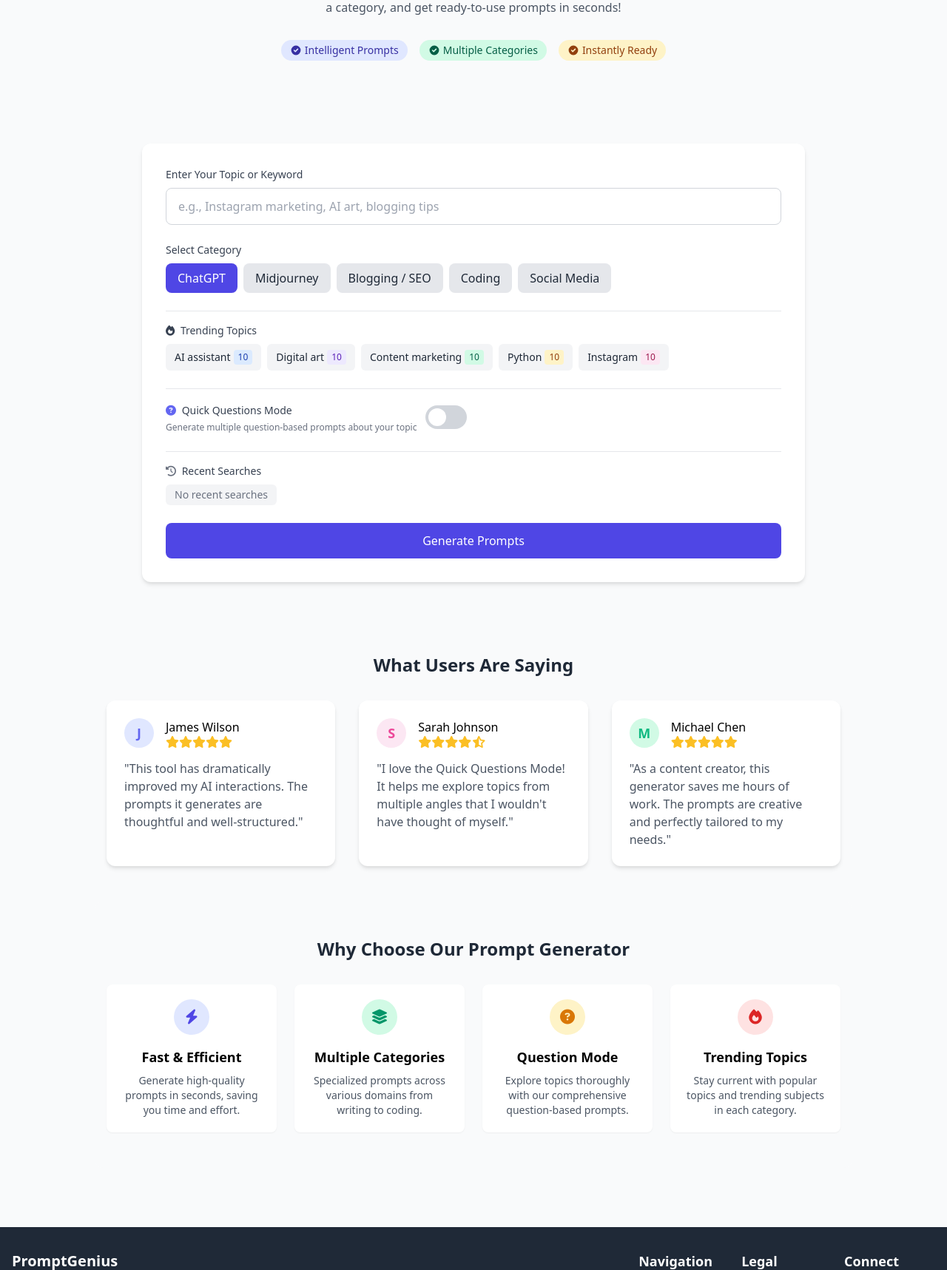
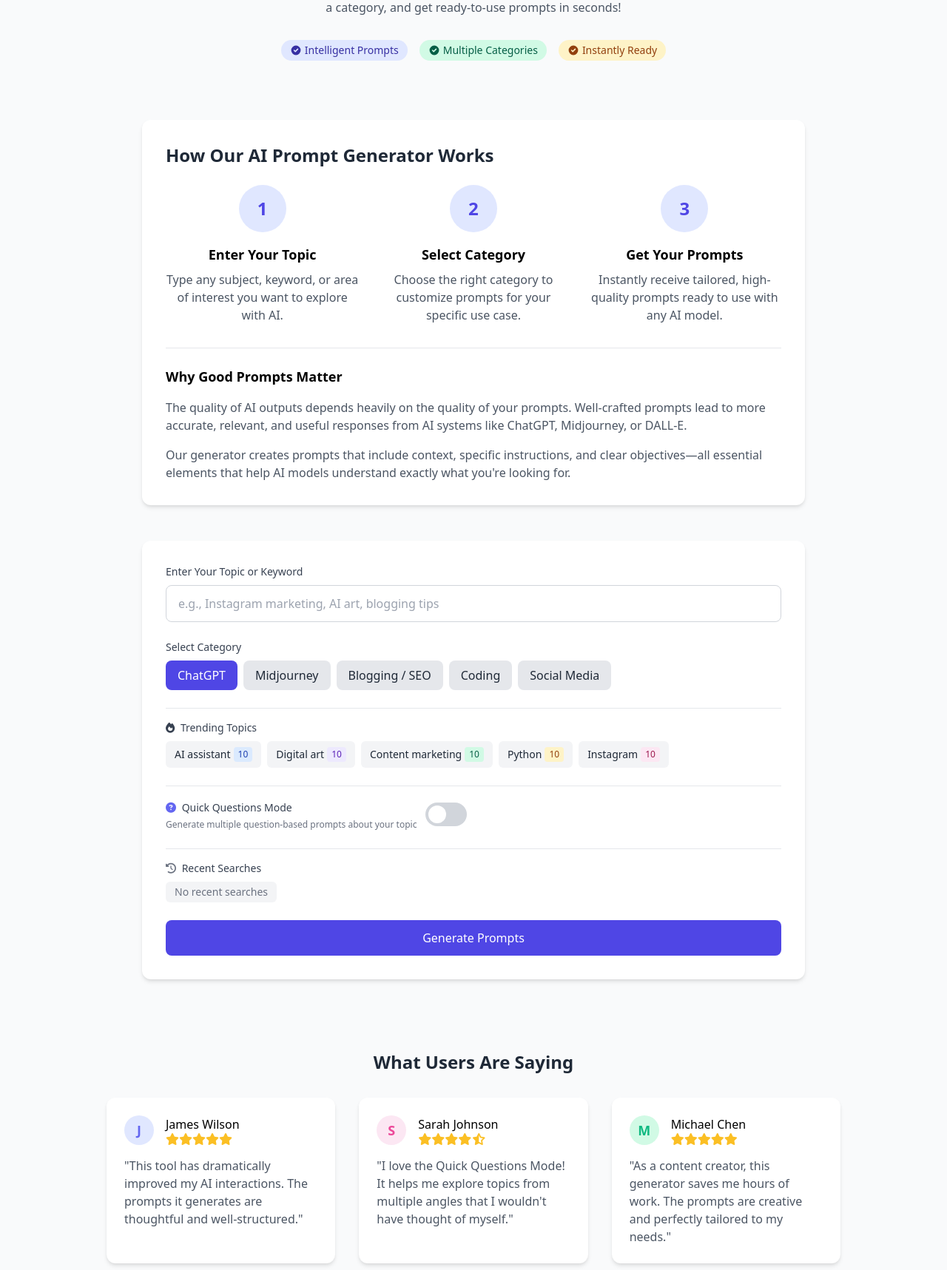
Before and after one commit to kamleshchaudhary012/ai-prompt-generator, a Django app: page / in a window 1280 px wide. Shown: the part 330-2047 px from the top of the page at 74% size. Run offline with Django 5.2, Linux system fonts and the light colour scheme; data comes from the database, SQL or seed files in the repository.

Commit message:
Fix AdSense policy violation - Add substantial content and improve ad placement

```diff
--- a/templates/home.html
+++ b/templates/home.html
@@ -102,7 +102,48 @@
             </div>
         </section>
 
-        <!-- AdSense Ad Unit -->
+        <!-- Introduction and How It Works Section -->
+        <section class="max-w-4xl mx-auto bg-white rounded-xl shadow-md p-6 md:p-8 mb-12">
+            <h2 class="text-2xl font-bold text-gray-800 mb-6">How Our AI Prompt Generator Works</h2>
+
+            <div class="grid grid-cols-1 md:grid-cols-3 gap-6 mb-8">
+                <div class="flex flex-col items-center text-center">
+                    <div class="w-16 h-16 bg-indigo-100 rounded-full flex items-center justify-center mb-4">
+                        <span class="text-indigo-600 text-2xl font-bold">1</span>
+                    </div>
+                    <h3 class="font-semibold text-lg mb-2">Enter Your Topic</h3>
+                    <p class="text-gray-600">Type any subject, keyword, or area of interest you want to explore with AI.</p>
+                </div>
+
+                <div class="flex flex-col items-center text-center">
+                    <div class="w-16 h-16 bg-indigo-100 rounded-full flex items-center justify-center mb-4">
+                        <span class="text-indigo-600 text-2xl font-bold">2</span>
+                    </div>
+                    <h3 class="font-semibold text-lg mb-2">Select Category</h3>
+                    <p class="text-gray-600">Choose the right category to customize prompts for your specific use case.</p>
+                </div>
+
+                <div class="flex flex-col items-center text-center">
+                    <div class="w-16 h-16 bg-indigo-100 rounded-full flex items-center justify-center mb-4">
+                        <span class="text-indigo-600 text-2xl font-bold">3</span>
+                    </div>
+                    <h3 class="font-semibold text-lg mb-2">Get Your Prompts</h3>
+                    <p class="text-gray-600">Instantly receive tailored, high-quality prompts ready to use with any AI model.</p>
+                </div>
+            </div>
+
+            <div class="border-t border-gray-200 pt-6">
+                <h3 class="font-semibold text-lg mb-4">Why Good Prompts Matter</h3>
+                <p class="text-gray-600 mb-4">
+                    The quality of AI outputs depends heavily on the quality of your prompts. Well-crafted prompts lead to more accurate, relevant, and useful responses from AI systems like ChatGPT, Midjourney, or DALL-E.
+                </p>
+                <p class="text-gray-600">
+                    Our generator creates prompts that include context, specific instructions, and clear objectives—all essential elements that help AI models understand exactly what you're looking for.
+                </p>
+            </div>
+        </section>
+
+        <!-- AdSense Ad Unit - Only one ad at top of content -->
         <div class="max-w-4xl mx-auto my-8 text-center">
             <!-- Responsive Ad -->
             <ins class="adsbygoogle"
@@ -203,18 +244,6 @@
             </div>
         </section>
 
-        <!-- New Auto-Relaxed Ad Unit -->
-        <div class="max-w-4xl mx-auto my-8 text-center">
-            <ins class="adsbygoogle"
-                 style="display:block"
-                 data-ad-format="autorelaxed"
-                 data-ad-client="ca-pub-2686270169454112"
-                 data-ad-slot="5031950346"></ins>
-            <script>
-                 (adsbygoogle = window.adsbygoogle || []).push({});
-            </script>
-        </div>
-
         <!-- Testimonials Section -->
         <section class="max-w-5xl mx-auto py-12 px-4">
             <h3 class="text-2xl font-bold text-center text-gray-800 mb-8">What Users Are Saying</h3>
@@ -312,15 +341,45 @@
             </div>
         </section>
 
-        <!-- Bottom AdSense Ad Unit -->
+        <!-- Usage Tips Section - Adding more valuable content -->
+        <section class="max-w-5xl mx-auto py-12 px-4 bg-white rounded-xl mb-12">
+            <h3 class="text-2xl font-bold text-center text-gray-800 mb-8">Tips for Getting the Most Out of AI Prompts</h3>
+
+            <div class="space-y-6">
+                <div class="border-l-4 border-indigo-500 pl-4">
+                    <h4 class="font-semibold text-lg mb-2">Be Specific and Detailed</h4>
+                    <p class="text-gray-600">The more specific your prompt, the better the results. Include details about tone, format, length, and audience when relevant.</p>
+                </div>
+
+                <div class="border-l-4 border-green-500 pl-4">
+                    <h4 class="font-semibold text-lg mb-2">Use the Right Context</h4>
+                    <p class="text-gray-600">Provide necessary background information so the AI understands the context of your request.</p>
+                </div>
+
+                <div class="border-l-4 border-yellow-500 pl-4">
+                    <h4 class="font-semibold text-lg mb-2">Iterate and Refine</h4>
+                    <p class="text-gray-600">Don't be afraid to refine your prompts based on initial results. Each iteration can help you get closer to your desired output.</p>
+                </div>
+
+                <div class="border-l-4 border-red-500 pl-4">
+                    <h4 class="font-semibold text-lg mb-2">Experiment with Different Categories</h4>
+                    <p class="text-gray-600">The same topic can yield very different results across our various categories. Try your topic in multiple categories to see different approaches.</p>
+                </div>
+            </div>
+
+            <div class="mt-8 p-6 bg-indigo-50 rounded-lg">
+                <h4 class="font-semibold text-lg mb-2 text-indigo-700">Pro Tip: Quick Questions Mode</h4>
+                <p class="text-gray-700">Enable our Quick Questions Mode when you want to explore a topic from multiple angles. This feature generates a series of question-based prompts that can help you dive deeper into any subject.</p>
+            </div>
+        </section>
+
+        <!-- New Auto-Relaxed Ad Unit - Properly placed after substantial content -->
         <div class="max-w-4xl mx-auto my-8 text-center">
-            <!-- Responsive Ad -->
             <ins class="adsbygoogle"
                  style="display:block"
+                 data-ad-format="autorelaxed"
                  data-ad-client="ca-pub-2686270169454112"
-                 data-ad-slot="9710034716"
-                 data-ad-format="auto"
-                 data-full-width-responsive="true"></ins>
+                 data-ad-slot="5031950346"></ins>
             <script>
                  (adsbygoogle = window.adsbygoogle || []).push({});
             </script>
```
